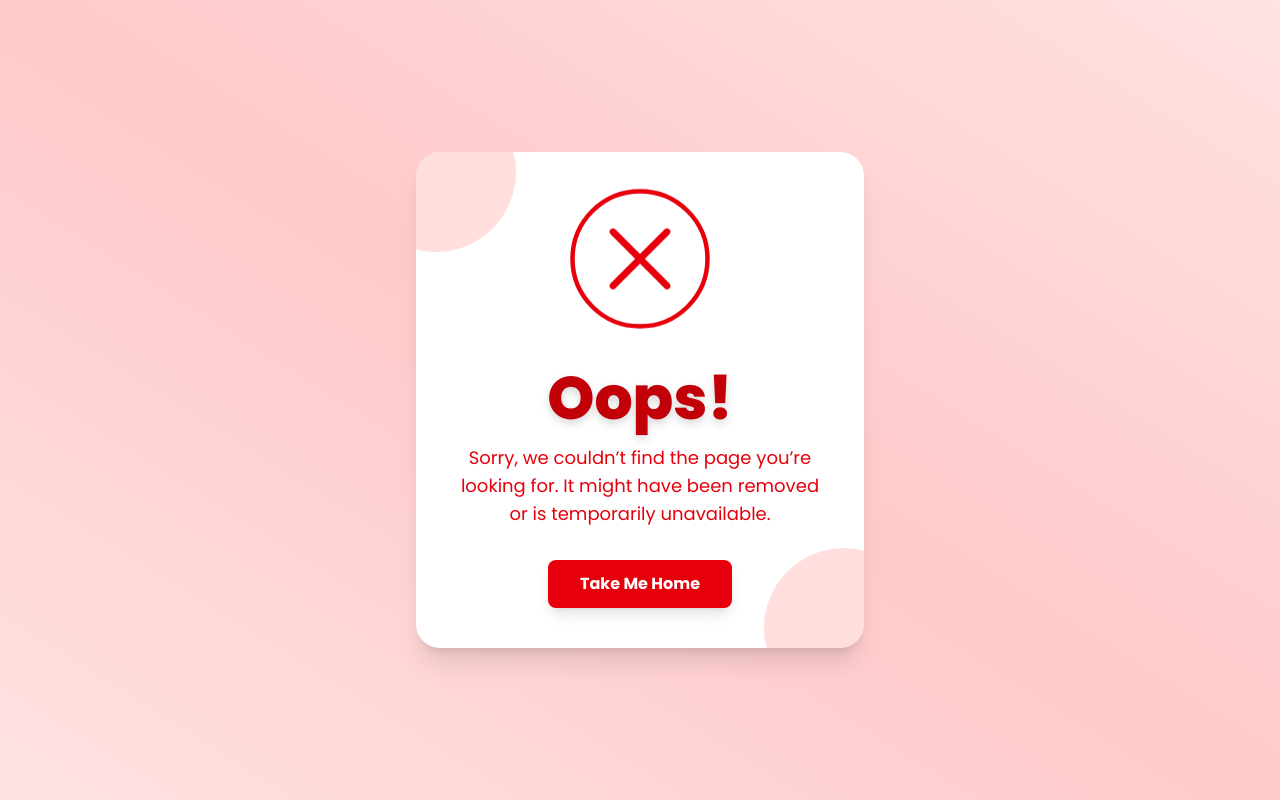
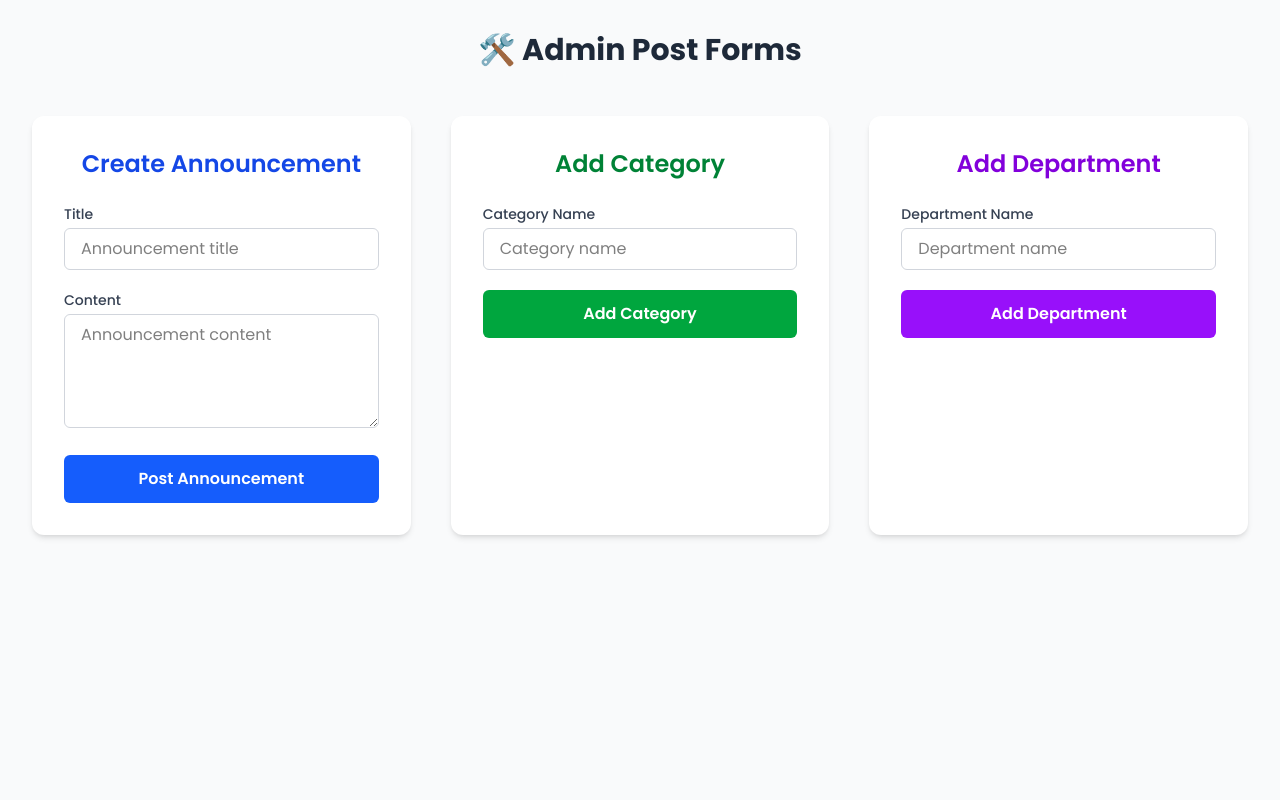
Before and after one commit to Mohamed-Irfan-git/Help-Desk, a React (Vite) app: page /admin-dashBord-in in a window 1280 px wide. Built offline with nearby package versions, Linux system fonts and the light colour scheme.

Commit message:
Add Admin Page

```diff
--- a/src/App.jsx
+++ b/src/App.jsx
@@ -32,11 +32,11 @@ function App() {
       <Route path='/user-dashboard' element={<UserDashboard />} />
       <Route path='/' element={<Home />} />
       <Route path='/*' element={<Error />} />
-
+      <Route path='/admin-dashBord-in' element={<AdminDashBord />} />
       {/*
       <Route path='/analytics' element={<Analytics />} />
       <Route path='/leader-board' element={<LeaderBoard />} />
-      <Route path='/admin-dashBord' element={<AdminDashBord />} /> */}
+      */}
     </Routes>
   )
 }
--- a/src/pages/AdminDashBord.jsx
+++ b/src/pages/AdminDashBord.jsx
@@ -1,113 +1,288 @@
-import React from 'react';
-import { Link } from 'react-router-dom';
-import { ShieldCheck, Users, HelpCircle, Settings, FileQuestion, FileCheck2, AlertTriangle } from 'lucide-react';
+import React, { useState } from 'react';
 
-function AdminDashBord() {
-  const stats = {
-    totalUsers: 154,
-    totalQuestions: 412,
-    pendingQuestions: 23,
-    answeredQuestions: 389,
-    totalAnswers: 986,
+function AdminPostForms() {
+  // Announcement states
+  const [announcementTitle, setAnnouncementTitle] = useState('');
+  const [announcementContent, setAnnouncementContent] = useState('');
+  const [announcementLoading, setAnnouncementLoading] = useState(false);
+  const [announcementSuccess, setAnnouncementSuccess] = useState('');
+  const [announcementError, setAnnouncementError] = useState('');
+
+  // Category states
+  const [categoryName, setCategoryName] = useState('');
+  const [categoryLoading, setCategoryLoading] = useState(false);
+  const [categorySuccess, setCategorySuccess] = useState('');
+  const [categoryError, setCategoryError] = useState('');
+
+  // Department states
+  const [departmentName, setDepartmentName] = useState('');
+  const [departmentLoading, setDepartmentLoading] = useState(false);
+  const [departmentSuccess, setDepartmentSuccess] = useState('');
+  const [departmentError, setDepartmentError] = useState('');
+
+  // Handle Announcement submit
+  const handleAnnouncementSubmit = async (e) => {
+    e.preventDefault();
+    setAnnouncementLoading(true);
+    setAnnouncementSuccess('');
+    setAnnouncementError('');
+
+    const announcementData = {
+      title: announcementTitle.trim(),
+      description: announcementContent.trim(),
+      createdDate: new Date().toISOString(),
+    };
+
+    try {
+      const response = await fetch('http://localhost:8080/api/announcements', {
+        method: 'POST',
+        credentials: 'include',
+        headers: { 'Content-Type': 'application/json' },
+        body: JSON.stringify(announcementData),
+      });
+
+      if (!response.ok) {
+        const errorText = await response.text();
+        throw new Error(errorText || `Error: ${response.status}`);
+      }
+
+      setAnnouncementTitle('');
+      setAnnouncementContent('');
+      setAnnouncementSuccess('Announcement posted successfully!');
+    } catch (error) {
+      setAnnouncementError(error.message);
+    } finally {
+      setAnnouncementLoading(false);
+    }
   };
 
-  const cards = [
-    {
-      title: 'Total Users',
-      value: stats.totalUsers,
-      color: 'blue',
-      icon: <Users className="w-6 h-6 text-blue-600" />,
-    },
-    {
-      title: 'Total Questions',
-      value: stats.totalQuestions,
-      color: 'yellow',
-      icon: <FileQuestion className="w-6 h-6 text-yellow-500" />,
-    },
-    {
-      title: 'Answers Provided',
-      value: stats.totalAnswers,
-      color: 'green',
-      icon: <FileCheck2 className="w-6 h-6 text-green-600" />,
-    },
-    {
-      title: 'Answered Questions',
-      value: stats.answeredQuestions,
-      color: 'purple',
-      icon: <ShieldCheck className="w-6 h-6 text-purple-600" />,
-    },
-    {
-      title: 'Pending Questions',
-      value: stats.pendingQuestions,
-      color: 'red',
-      icon: <AlertTriangle className="w-6 h-6 text-red-600" />,
-    },
-  ];
+  // Handle Category submit
+  const handleCategorySubmit = async (e) => {
+    e.preventDefault();
+    setCategoryLoading(true);
+    setCategorySuccess('');
+    setCategoryError('');
+
+    const categoryData = {
+      name: categoryName.trim(),
+      createdAt: new Date().toISOString(),
+    };
+
+    try {
+      const response = await fetch('http://localhost:8080/api/categories', {
+        method: 'POST',
+        credentials: 'include',
+        headers: { 'Content-Type': 'application/json' },
+        body: JSON.stringify(categoryData),
+      });
+
+      if (!response.ok) {
+        const errorText = await response.text();
+        throw new Error(errorText || `Error: ${response.status}`);
+      }
+
+      setCategoryName('');
+      setCategorySuccess('Category added successfully!');
+    } catch (error) {
+      setCategoryError(error.message);
+    } finally {
+      setCategoryLoading(false);
+    }
+  };
+
+  // Handle Department submit
+  const handleDepartmentSubmit = async (e) => {
+    e.preventDefault();
+    setDepartmentLoading(true);
+    setDepartmentSuccess('');
+    setDepartmentError('');
+
+    const departmentData = {
+      name: departmentName.trim(),
+      createdAt: new Date().toISOString(),
+    };
+
+    try {
+      const response = await fetch('http://localhost:8080/api/department', {
+        method: 'POST',
+        credentials: 'include',
+        headers: { 'Content-Type': 'application/json' },
+        body: JSON.stringify(departmentData),
+      });
+
+      if (!response.ok) {
+        const errorText = await response.text();
+        throw new Error(errorText || `Error: ${response.status}`);
+      }
+
+      setDepartmentName('');
+      setDepartmentSuccess('Department added successfully!');
+    } catch (error) {
+      setDepartmentError(error.message);
+    } finally {
+      setDepartmentLoading(false);
+    }
+  };
 
   return (
-    <div className="min-h-screen bg-gradient-to-br from-gray-50 to-blue-50 px-6 py-8">
-      <h1 className="text-3xl font-bold text-center text-blue-800 mb-10">🛠️ Admin Dashboard</h1>
+    <div className="min-h-screen bg-gray-50 p-8">
+      <h1 className="text-3xl font-bold text-center text-gray-800 mb-12">
+        🛠️ Admin Post Forms
+      </h1>
 
-      {/* Stats Section */}
-      <div className="grid grid-cols-1 sm:grid-cols-2 lg:grid-cols-3 gap-6 max-w-6xl mx-auto mb-12">
-        {cards.map((card, i) => (
-          <div
-            key={i}
-            className={`bg-white border-l-4 border-${card.color}-500 p-6 rounded-xl shadow hover:shadow-xl transition`}
-          >
-            <div className="flex items-center justify-between mb-2">
-              <h2 className="text-lg font-semibold text-gray-700">{card.title}</h2>
-              {card.icon}
+      <div className="max-w-7xl mx-auto grid grid-cols-1 md:grid-cols-2 lg:grid-cols-3 gap-10">
+        {/* Announcement Form */}
+        <div className="bg-white rounded-xl shadow-md p-8">
+          <h2 className="text-2xl font-semibold mb-6 text-blue-700 text-center">
+            Create Announcement
+          </h2>
+          <form onSubmit={handleAnnouncementSubmit} className="space-y-5">
+            <div>
+              <label
+                htmlFor="announcementTitle"
+                className="block text-sm font-medium text-gray-700 mb-1"
+              >
+                Title
+              </label>
+              <input
+                id="announcementTitle"
+                type="text"
+                required
+                value={announcementTitle}
+                onChange={(e) => setAnnouncementTitle(e.target.value)}
+                className="w-full px-4 py-2 border border-gray-300 rounded-md focus:outline-none focus:ring-2 focus:ring-blue-500"
+                placeholder="Announcement title"
+                disabled={announcementLoading}
+              />
             </div>
-            <p className={`text-3xl font-bold text-${card.color}-700`}>{card.value}</p>
-          </div>
-        ))}
-      </div>
+            <div>
+              <label
+                htmlFor="announcementContent"
+                className="block text-sm font-medium text-gray-700 mb-1"
+              >
+                Content
+              </label>
+              <textarea
+                id="announcementContent"
+                rows={4}
+                required
+                value={announcementContent}
+                onChange={(e) => setAnnouncementContent(e.target.value)}
+                className="w-full px-4 py-2 border border-gray-300 rounded-md focus:outline-none focus:ring-2 focus:ring-blue-500"
+                placeholder="Announcement content"
+                disabled={announcementLoading}
+              />
+            </div>
+            <button
+              type="submit"
+              disabled={announcementLoading}
+              className="w-full bg-blue-600 hover:bg-blue-700 text-white font-semibold py-3 rounded-md transition disabled:opacity-50"
+            >
+              {announcementLoading ? 'Posting...' : 'Post Announcement'}
+            </button>
+            {announcementSuccess && (
+              <p className="mt-4 text-green-600 font-semibold text-center">
+                {announcementSuccess}
+              </p>
+            )}
+            {announcementError && (
+              <p className="mt-4 text-red-600 font-semibold text-center">
+                {announcementError}
+              </p>
+            )}
+          </form>
+        </div>
 
-      {/* Admin Controls */}
-      <div className="max-w-6xl mx-auto">
-        <h3 className="text-2xl font-semibold text-gray-800 mb-6">🔧 Admin Controls</h3>
-        <div className="grid grid-cols-1 md:grid-cols-2 lg:grid-cols-3 gap-6">
+        {/* Category Form */}
+        <div className="bg-white rounded-xl shadow-md p-8">
+          <h2 className="text-2xl font-semibold mb-6 text-green-700 text-center">
+            Add Category
+          </h2>
+          <form onSubmit={handleCategorySubmit} className="space-y-5">
+            <div>
+              <label
+                htmlFor="categoryName"
+                className="block text-sm font-medium text-gray-700 mb-1"
+              >
+                Category Name
+              </label>
+              <input
+                id="categoryName"
+                type="text"
+                required
+                value={categoryName}
+                onChange={(e) => setCategoryName(e.target.value)}
+                className="w-full px-4 py-2 border border-gray-300 rounded-md focus:outline-none focus:ring-2 focus:ring-green-500"
+                placeholder="Category name"
+                disabled={categoryLoading}
+              />
+            </div>
+            <button
+              type="submit"
+              disabled={categoryLoading}
+              className="w-full bg-green-600 hover:bg-green-700 text-white font-semibold py-3 rounded-md transition disabled:opacity-50"
+            >
+              {categoryLoading ? 'Adding...' : 'Add Category'}
+            </button>
+            {categorySuccess && (
+              <p className="mt-4 text-green-600 font-semibold text-center">
+                {categorySuccess}
+              </p>
+            )}
+            {categoryError && (
+              <p className="mt-4 text-red-600 font-semibold text-center">
+                {categoryError}
+              </p>
+            )}
+          </form>
+        </div>
 
-          <Link to="/admin/users">
-            <div className="bg-white p-6 rounded-xl border hover:border-blue-500 shadow hover:shadow-lg transition cursor-pointer">
-              <h4 className="text-blue-700 font-semibold text-lg">Manage Users</h4>
-              <p className="text-sm text-gray-600 mt-2">View, edit, or block user accounts.</p>
+        {/* Department Form */}
+        <div className="bg-white rounded-xl shadow-md p-8">
+          <h2 className="text-2xl font-semibold mb-6 text-purple-700 text-center">
+            Add Department
+          </h2>
+          <form onSubmit={handleDepartmentSubmit} className="space-y-5">
+            <div>
+              <label
+                htmlFor="departmentName"
+                className="block text-sm font-medium text-gray-700 mb-1"
+              >
+                Department Name
+              </label>
+              <input
+                id="departmentName"
+                type="text"
+                required
+                value={departmentName}
+                onChange={(e) => setDepartmentName(e.target.value)}
+                className="w-full px-4 py-2 border border-gray-300 rounded-md focus:outline-none focus:ring-2 focus:ring-purple-500"
+                placeholder="Department name"
+                disabled={departmentLoading}
+              />
             </div>
-          </Link>
-
-          <Link to="/admin/questions">
-            <div className="bg-white p-6 rounded-xl border hover:border-yellow-500 shadow hover:shadow-lg transition cursor-pointer">
-              <h4 className="text-yellow-700 font-semibold text-lg">Manage Questions</h4>
-              <p className="text-sm text-gray-600 mt-2">Moderate or delete reported questions.</p>
-            </div>
-          </Link>
-
-          <Link to="/admin/answers">
-            <div className="bg-white p-6 rounded-xl border hover:border-green-500 shadow hover:shadow-lg transition cursor-pointer">
-              <h4 className="text-green-700 font-semibold text-lg">Manage Answers</h4>
-              <p className="text-sm text-gray-600 mt-2">Edit or remove inappropriate answers.</p>
-            </div>
-          </Link>
-
-          <Link to="/admin/reports">
-            <div className="bg-white p-6 rounded-xl border hover:border-red-500 shadow hover:shadow-lg transition cursor-pointer">
-              <h4 className="text-red-600 font-semibold text-lg">Review Reports</h4>
-              <p className="text-sm text-gray-600 mt-2">Review flagged content by users.</p>
-            </div>
-          </Link>
-
-          <Link to="/admin/settings">
-            <div className="bg-white p-6 rounded-xl border hover:border-gray-500 shadow hover:shadow-lg transition cursor-pointer">
-              <h4 className="text-gray-700 font-semibold text-lg">Site Settings</h4>
-              <p className="text-sm text-gray-600 mt-2">Configure global settings and roles.</p>
-            </div>
-          </Link>
-
+            <button
+              type="submit"
+              disabled={departmentLoading}
+              className="w-full bg-purple-600 hover:bg-purple-700 text-white font-semibold py-3 rounded-md transition disabled:opacity-50"
+            >
+              {departmentLoading ? 'Adding...' : 'Add Department'}
+            </button>
+            {departmentSuccess && (
+              <p className="mt-4 text-green-600 font-semibold text-center">
+                {departmentSuccess}
+              </p>
+            )}
+            {departmentError && (
+              <p className="mt-4 text-red-600 font-semibold text-center">
+                {departmentError}
+              </p>
+            )}
+          </form>
         </div>
       </div>
     </div>
   );
 }
 
-export default AdminDashBord;
+export default AdminPostForms;
```
Also changed, not shown: src/pages/Home.jsx (+89 -34 lines).
